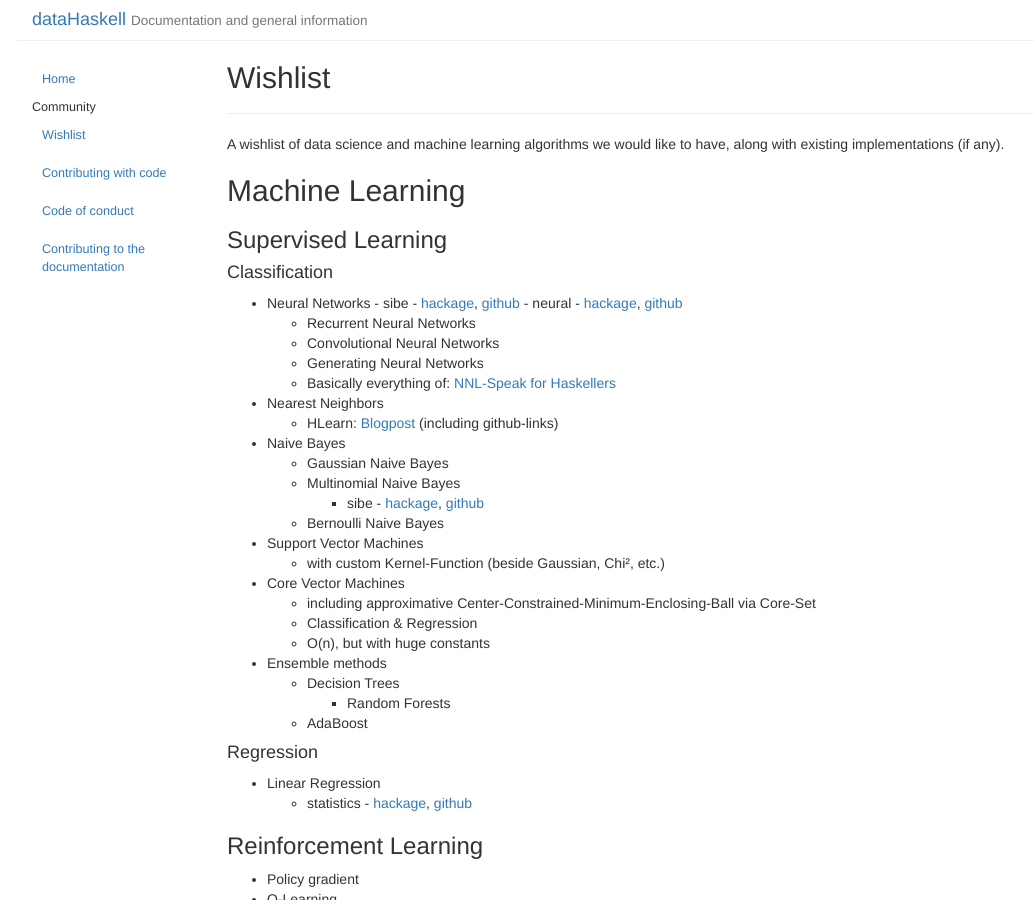
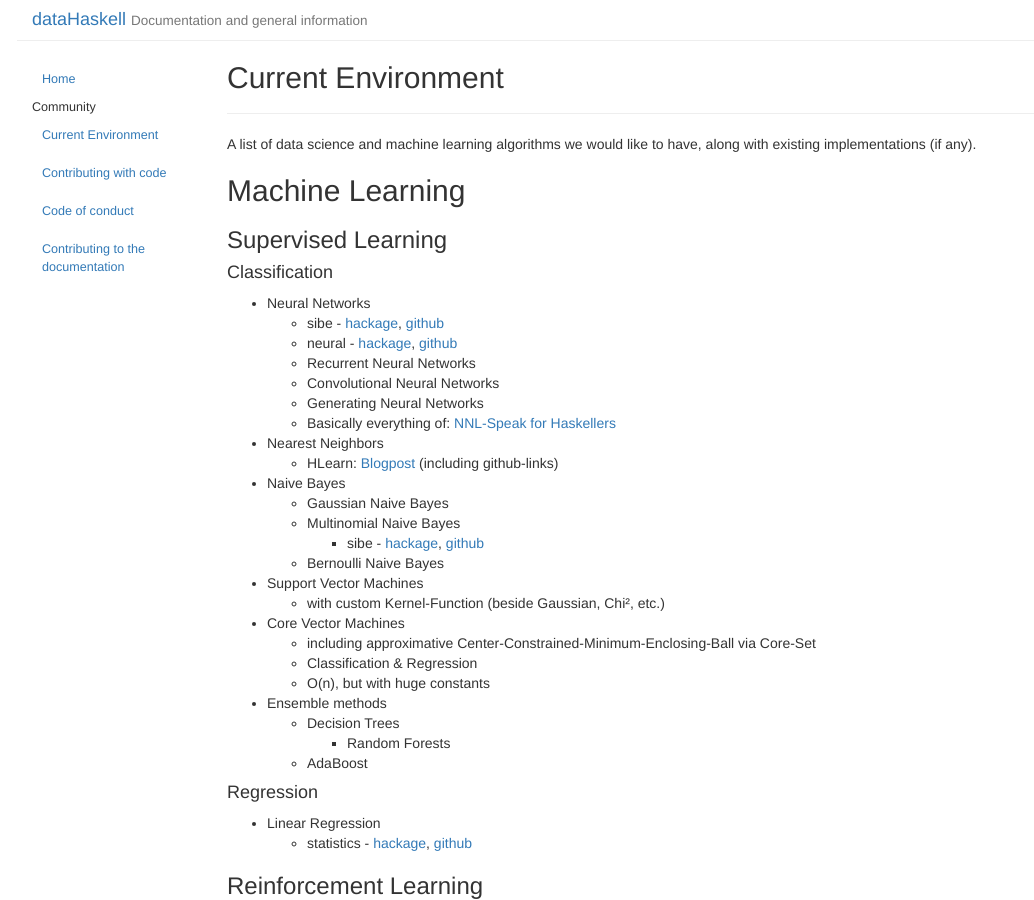
Before and after one commit to DataHaskell/docs, a Jekyll site: the page built from _posts/2016-10-19-current-environment.md, in a window 1280 px wide and 900 px high. Shown: the whole window, without its empty margins (38-1072 px from the left). Built offline with Jekyll 4.4.1, drawn with Linux system fonts in a browser that asks for light colours.

Commit message:
Rename wishlist

```diff
--- a/_posts/2016-10-19-wishlist.md
+++ b/_posts/2016-10-19-current-environment.md
@@ -1,11 +1,11 @@
 ---
 layout: page
-title: "Wishlist"
+title: "Current Environment"
 category: community
 date: 2016-10-19 21:08:18
 ---
 
-A wishlist of data science and machine learning algorithms we would like to have,
+A list of data science and machine learning algorithms we would like to have,
 along with existing implementations (if any).
 
 Machine Learning
@@ -16,8 +16,8 @@ Machine Learning
 #### Classification
 
 - Neural Networks
-      - sibe - [hackage](http://hackage.haskell.org/package/sibe), [github](https://github.com/mdibaiee/sibe)
-      - neural - [hackage](http://hackage.haskell.org/package/neural), [github](https://github.com/brunjlar/neural)
+    - sibe - [hackage](http://hackage.haskell.org/package/sibe), [github](https://github.com/mdibaiee/sibe)
+    - neural - [hackage](http://hackage.haskell.org/package/neural), [github](https://github.com/brunjlar/neural)
   - Recurrent Neural Networks
   - Convolutional Neural Networks
   - Generating Neural Networks
```
